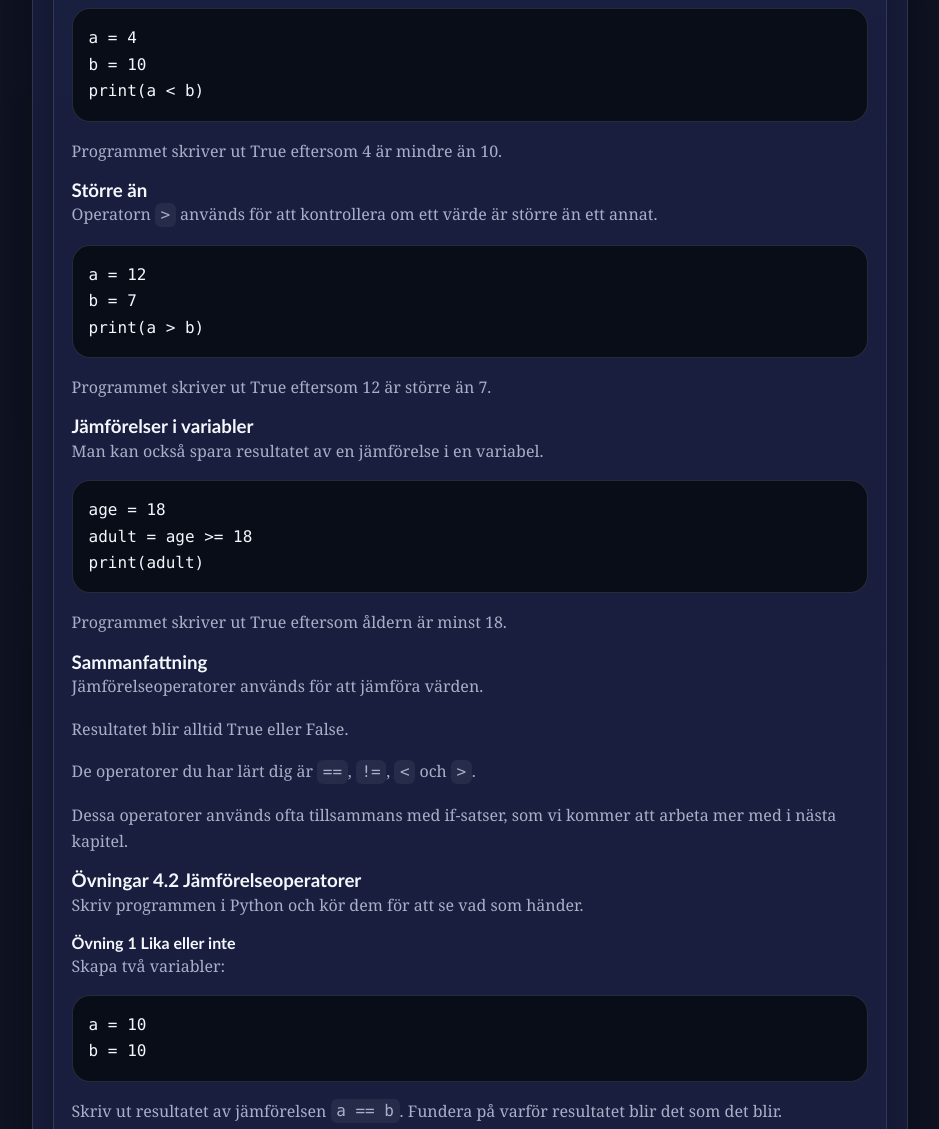
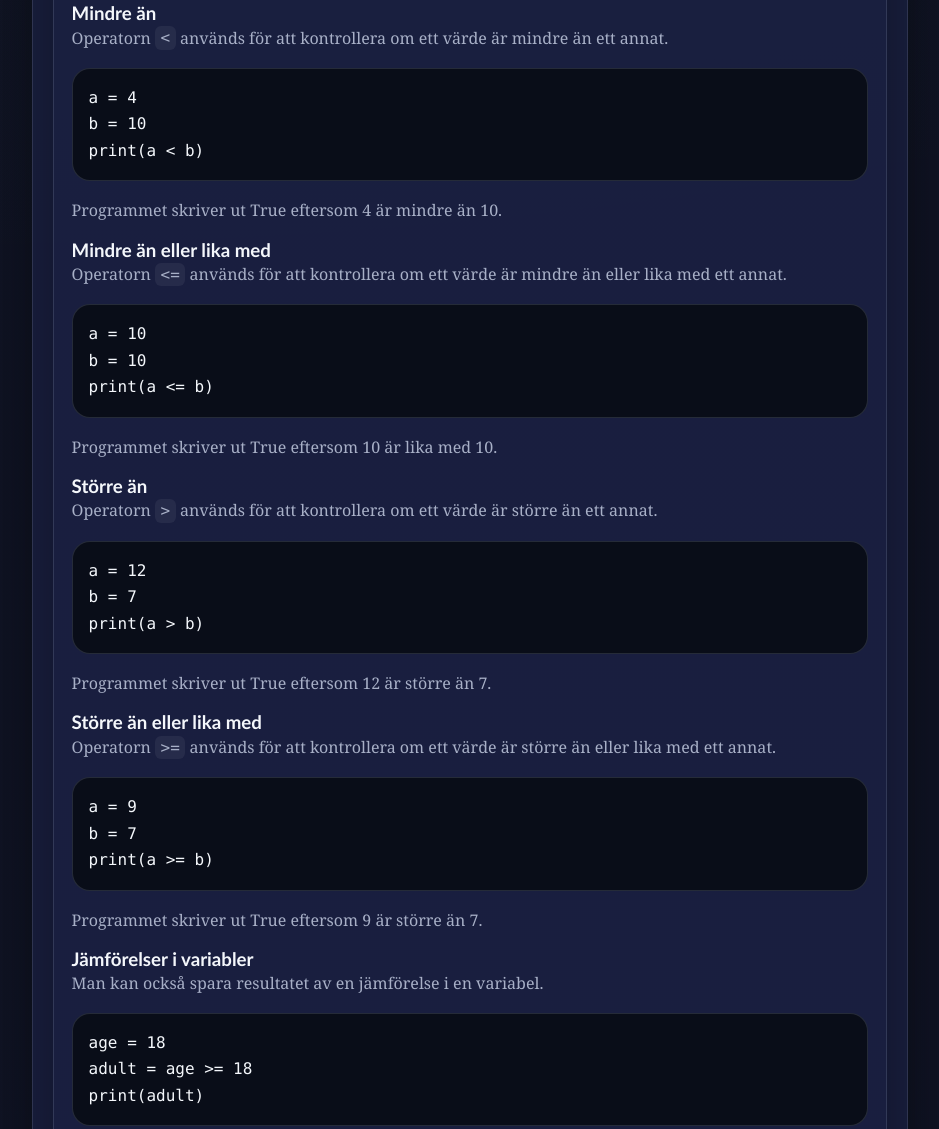
Before and after one commit to paul-pauliskolan/prog1-python, a plain HTML site: page chapters/chapter-4.html in a window 1280 px wide. Shown: the part 4943-6072 px from the top of the page, without its empty margins (18-957 px from the left). Drawn offline with Linux system fonts and the light colour scheme; a script that the page names is missing.

Commit message:
fix: enhance clarity in chapter 2 and chapter 4 by refining instructions and adding comparison operators

```diff
--- a/chapters/chapter-4.html
+++ b/chapters/chapter-4.html
@@ -172,7 +172,9 @@ b = 5</code></pre>
                     <li><code>==</code> lika med</li>
                     <li><code>!=</code> inte lika med</li>
                     <li><code>&lt;</code> mindre än</li>
+                    <li><code>&lt;=</code> mindre än eller lika med</li>
                     <li><code>&gt;</code> större än</li>
+                    <li><code>&gt;=</code> större än eller lika med</li>
                 </ul>
 
                 <h3>Lika med</h3>
@@ -196,12 +198,26 @@ b = 10
 print(a &lt; b)</code></pre>
                 <p>Programmet skriver ut True eftersom 4 är mindre än 10.</p>
 
+                <h3>Mindre än eller lika med</h3>
+                <p>Operatorn <code>&lt;=</code> används för att kontrollera om ett värde är mindre än eller lika med ett annat.</p>
+                <pre><code>a = 10
+b = 10
+print(a &lt;= b)</code></pre>
+                <p>Programmet skriver ut True eftersom 10 är lika med 10.</p>
+
                 <h3>Större än</h3>
                 <p>Operatorn <code>&gt;</code> används för att kontrollera om ett värde är större än ett annat.</p>
                 <pre><code>a = 12
 b = 7
 print(a &gt; b)</code></pre>
                 <p>Programmet skriver ut True eftersom 12 är större än 7.</p>
+
+                <h3>Större än eller lika med</h3>
+                <p>Operatorn <code>&gt;=</code> används för att kontrollera om ett värde är större än eller lika med ett annat.</p>
+                <pre><code>a = 9
+b = 7
+print(a &gt;= b)</code></pre>
+                <p>Programmet skriver ut True eftersom 9 är större än 7.</p>
 
                 <h3>Jämförelser i variabler</h3>
                 <p>Man kan också spara resultatet av en jämförelse i en variabel.</p>
@@ -213,8 +229,8 @@ print(adult)</code></pre>
                 <h3>Sammanfattning</h3>
                 <p>Jämförelseoperatorer används för att jämföra värden.</p>
                 <p>Resultatet blir alltid True eller False.</p>
-                <p>De operatorer du har lärt dig är <code>==</code>, <code>!=</code>, <code>&lt;</code> och
-                    <code>&gt;</code>.</p>
+                <p>De operatorer du har lärt dig är <code>==</code>, <code>!=</code>, <code>&lt;</code>, <code>&lt;=</code>,
+                    <code>&gt;</code> och <code>&gt;=</code>.</p>
                 <p>Dessa operatorer används ofta tillsammans med if-satser, som vi kommer att arbeta mer med i nästa
                     kapitel.</p>
 
```
Also changed, not shown: chapters/chapter-2.html (+3 -4 lines).
